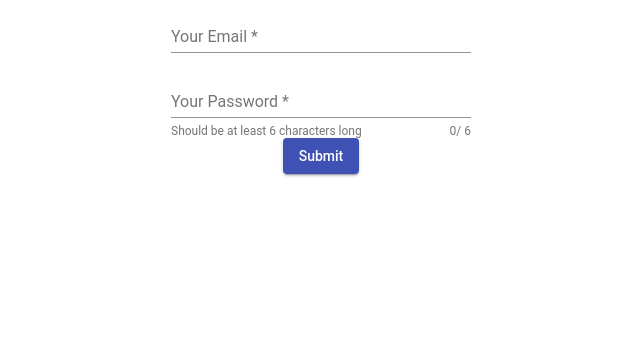
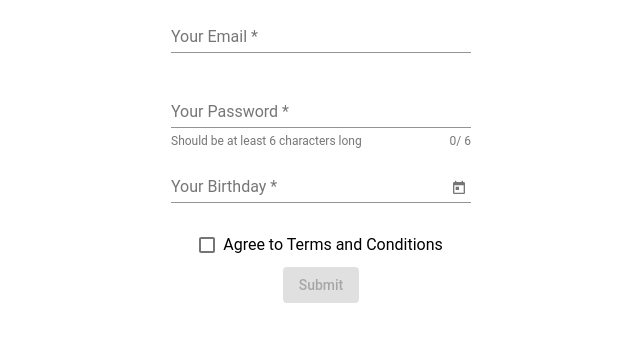
Before and after one commit to eschlicter/ng-fitness, an Angular app: page /signup in a window 1280 px wide. Shown: the top 342 px of the page, without its empty margins (319-959 px from the left). Built offline with nearby package versions, Linux system fonts and the light colour scheme.

Commit message:
added signup form

```diff
--- a/src/app/auth/signup/signup.component.html
+++ b/src/app/auth/signup/signup.component.html
@@ -1,5 +1,5 @@
 <section class="signup-form">
-    <form fxLayout="column" fxLayoutAlign="center center" #f="ngForm" (ngSubmit)="onSubmit(f)">
+    <form fxLayout="column" fxLayoutAlign="center center" fxLayoutGap="10px" #f="ngForm" (ngSubmit)="onSubmit(f)">
         <mat-form-field>
             <input type="email"
                 matInput
@@ -24,6 +24,18 @@
                 #pwInput="ngModel">
             <mat-hint align="end"> {{ pwInput.value?.length }}/ 6</mat-hint>
         </mat-form-field>
-        <button type="submit" mat-raised-button color="primary">Submit</button>
+        <mat-form-field>
+            <input matInput
+                placeholder="Your Birthday"
+                [matDatepicker]="picker"
+                [max]="maxDate"
+                name="birthday"
+                ngModel
+                required>
+            <mat-datepicker-toggle matSuffix [for]="picker"></mat-datepicker-toggle>
+            <mat-datepicker #picker></mat-datepicker>
+        </mat-form-field>
+            <mat-checkbox ngModel name="agree" required color="primary">Agree to Terms and Conditions</mat-checkbox>
+        <button type="submit" mat-raised-button color="primary" [disabled]="f.invalid">Submit</button>
     </form>
 </section>
--- a/src/app/auth/signup/signup.component.ts
+++ b/src/app/auth/signup/signup.component.ts
@@ -7,10 +7,14 @@
   styleUrls: ['./signup.component.css']
 })
 export class SignupComponent implements OnInit {
+  maxDate;
 
   constructor() { }
 
   ngOnInit() {
+    //check to make sure age is 18+
+    this.maxDate = new Date();
+    this.maxDate.setFullYear(this.maxDate.getFullYear() - 18)
   }
   onSubmit(form: NgForm){
     console.log(form);
```
Also changed, not shown: src/app/material.module.ts (+11 -2 lines).
